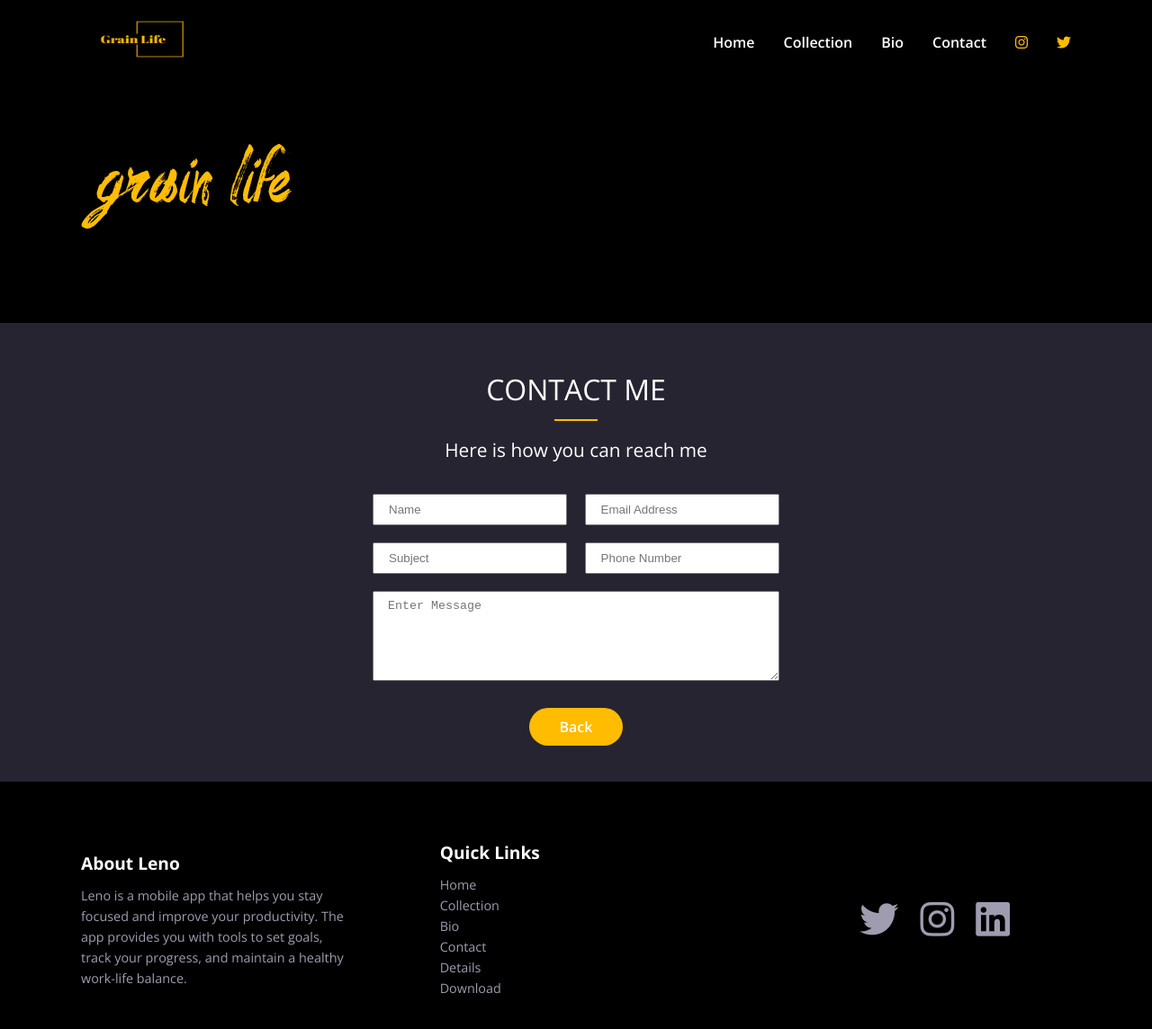
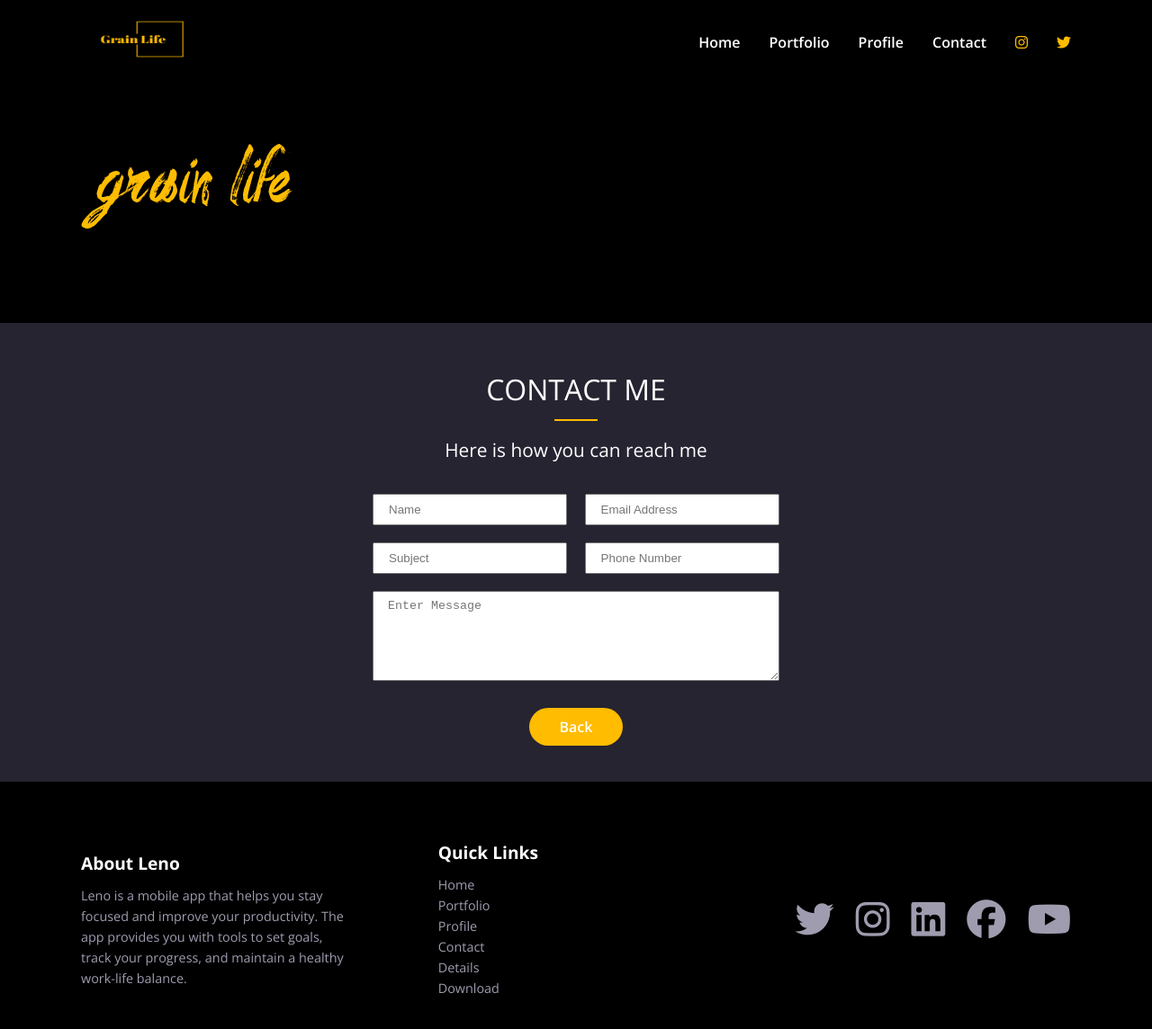
Before and after one commit to Minakoss/minakos_photography-1, a website: page dist/contacts.html in a window 1280 px wide. Shown: the whole page at 90% size. Drawn offline with nearby package versions, Linux system fonts and the light colour scheme.

Commit message:
update menu and icons footer

```diff
--- a/dist/contacts.html
+++ b/dist/contacts.html
@@ -33,11 +33,11 @@
             </li>
             <li class="navbar__menu-item">
               <a href="index.html#features" class="navbar__menu-link"
-                >Collection</a
+                >Portfolio</a
               >
             </li>
             <li class="navbar__menu-item">
-              <a href="index.html#details" class="navbar__menu-link">Bio</a>
+              <a href="index.html#details" class="navbar__menu-link">Profile</a>
             </li>
             <li class="navbar__menu-item">
               <a href="contacts.html" class="navbar__menu-link">Contact</a>
@@ -69,12 +69,12 @@
               </li>
               <li class="navbar__mobile-menu-item">
                 <a href="index.html#features" class="navbar__mobile-menu-link"
-                  >Collection</a
+                  >Portfolio</a
                 >
               </li>
               <li class="navbar__mobile-menu-item">
                 <a href="index.html#details" class="navbar__mobile-menu-link"
-                  >Bio</a
+                  >Profile</a
                 >
               </li>
               <li class="navbar__mobile-menu-item">
@@ -177,11 +177,13 @@
             </li>
             <li class="footer__links-item">
               <a href="index.html#testimonials" class="footer__links-link">
-                Collection
+                Portfolio
               </a>
             </li>
             <li class="footer__links-item">
-              <a href="index.html#features" class="footer__links-link"> Bio </a>
+              <a href="index.html#features" class="footer__links-link">
+                Profile
+              </a>
             </li>
             <li class="footer__links-item">
               <a href="index.html#preview" class="footer__links-link">
@@ -211,6 +213,12 @@
           <a href="#" class="footer__social-link">
             <i class="fa-brands fa-linkedin fa-3x"></i>
           </a>
+          <a href="#" class="footer__social-link">
+            <i class="fa-brands fa-facebook fa-3x"></i>
+          </a>
+          <a href="#" class="footer__social-link">
+            <i class="fa-brands fa-youtube fa-3x"></i>
+          </a>
         </div>
       </div>
     </footer>
```
Also changed, not shown: dist/index.html (+14 -6 lines).
